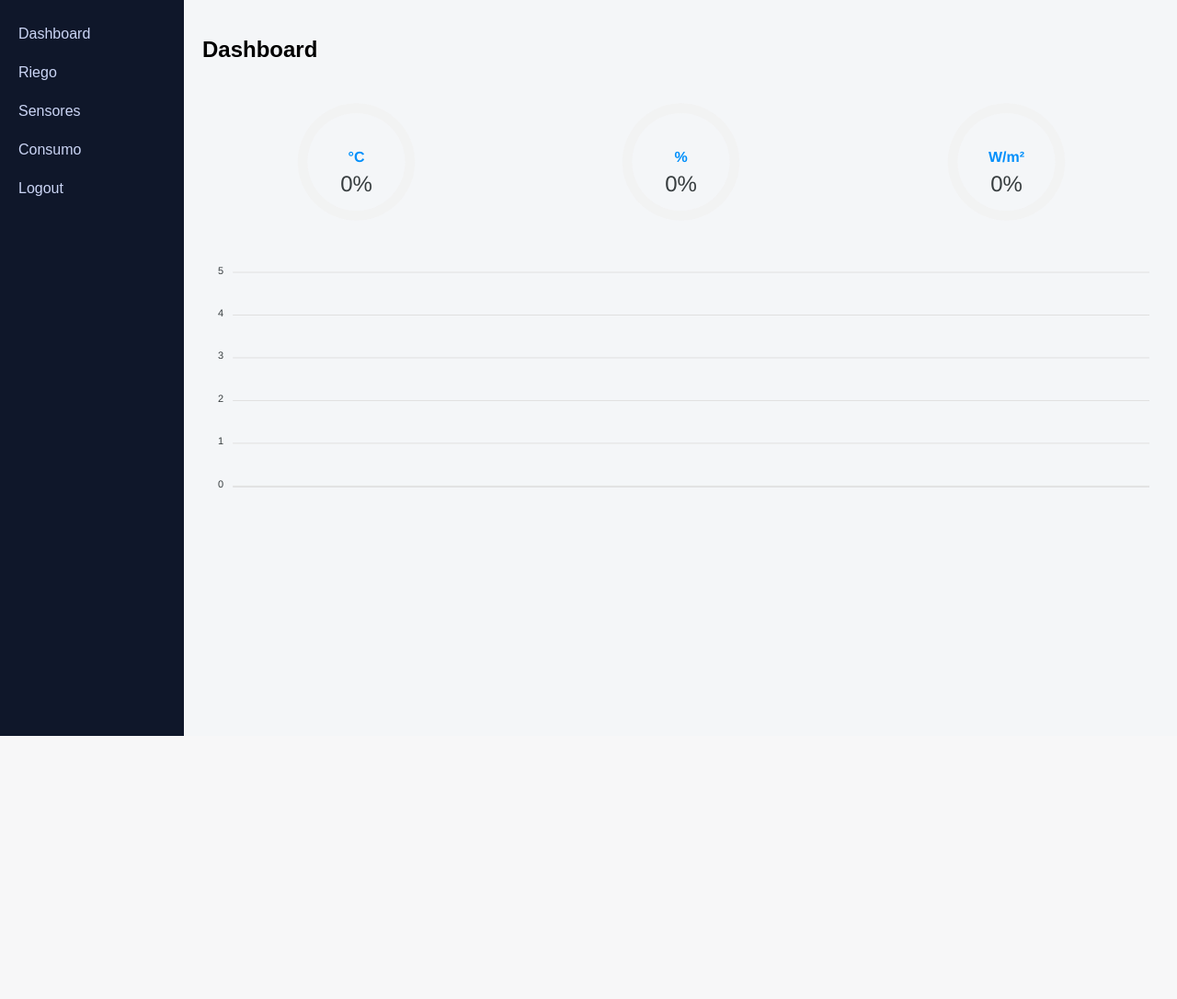
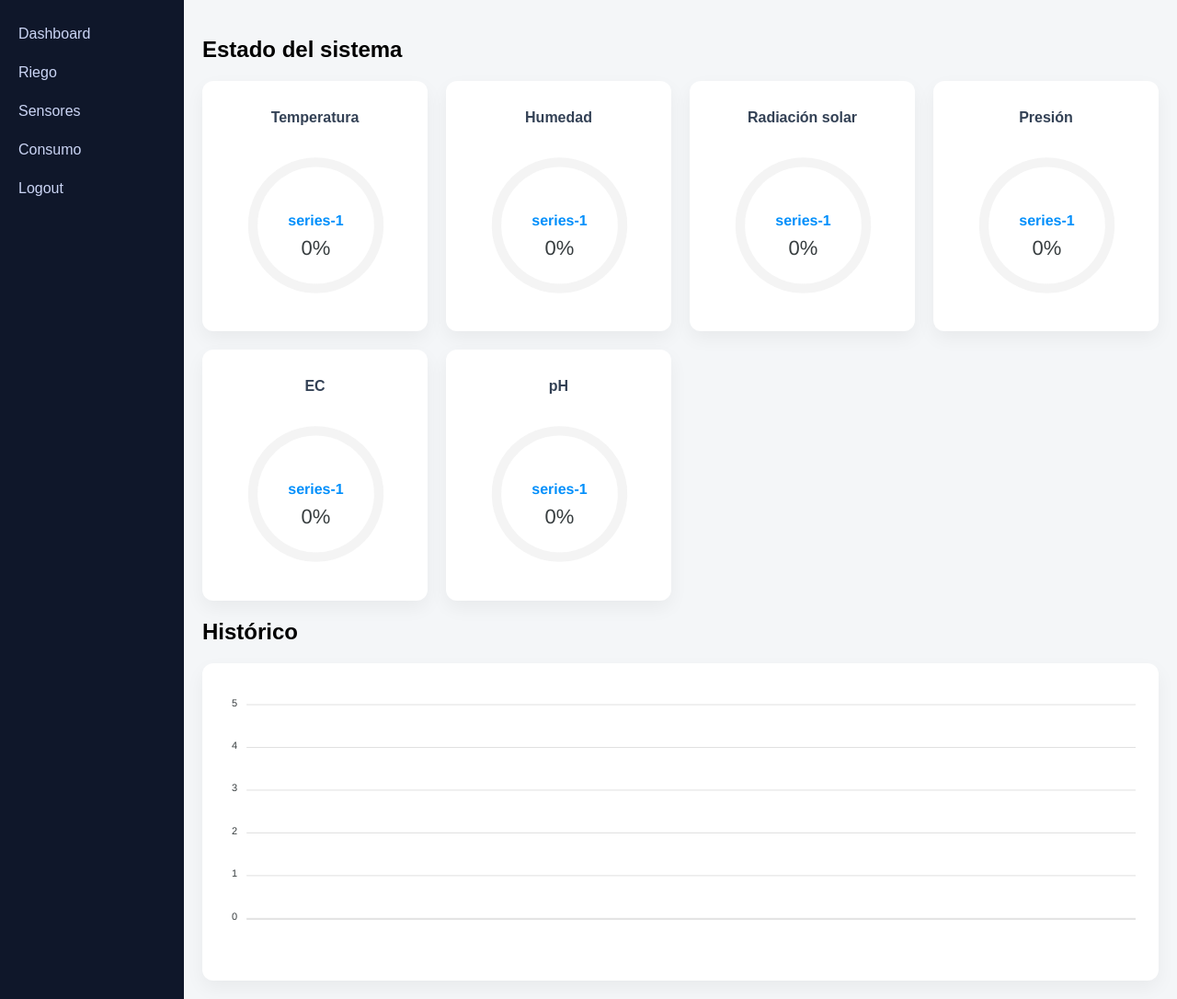
Before and after one commit to alexincambridge/irrigacion, a Flask app: template app/templates/dashboard.html in a window 1280 px wide. Shown: the part 110-1196 px from the top of the page at 92% size. Before the commit the page ends 910 px from the top, so only its background shows below. Run offline with Flask 3, Linux system fonts and the light colour scheme; the template is opened without the code that fills it, so the values that code supplies are empty; a map, chart or similar area stays blank; some libraries are stand-ins or nearby versions.

Commit message:
new design and remake

```diff
--- a/app/static/css/main.css
+++ b/app/static/css/main.css
@@ -7,3 +7,24 @@ body { margin:0; font-family:Arial, sans-serif; background:#f4f6f8; }
 .sidebar li a:hover { background:#1e293b; }
 .content { flex:1; padding:20px; }
 .gauge-grid { display:grid; grid-template-columns:repeat(auto-fit, minmax(200px,1fr)); gap:20px; }
+
+
+.card-grid {
+  display: grid;
+  grid-template-columns: repeat(auto-fit, minmax(240px, 1fr));
+  gap: 20px;
+}
+
+.card {
+  background: #ffffff;
+  border-radius: 12px;
+  padding: 15px;
+  box-shadow: 0 8px 20px rgba(0,0,0,0.05);
+}
+
+.card h3 {
+  text-align: center;
+  margin-bottom: 10px;
+  font-size: 16px;
+  color: #334155;
+}
--- a/app/static/js/dashboard.js
+++ b/app/static/js/dashboard.js
@@ -1,18 +1,13 @@
-// ---------- GAUGE FACTORY ----------
-
-function createGauge(selector, unit, max){
+function createGauge(el, max){
   const chart = new ApexCharts(
-    document.querySelector(selector),
+    document.querySelector(el),
     {
-      chart:{ type:"radialBar", height:200 },
+      chart:{ type:"radialBar", height:220 },
       series:[0],
-      labels:[unit],
       plotOptions:{
         radialBar:{
-          hollow:{ size:"60%" },
-          dataLabels:{
-            value:{ fontSize:"24px" }
-          }
+          hollow:{ size:"65%" },
+          dataLabels:{ value:{ fontSize:"22px" } }
         }
       },
       yaxis:{ max:max }
@@ -22,37 +17,32 @@ function createGauge(selector, unit, max){
   return chart
 }
 
-// ---------- GAUGES ----------
+// Gauges
+const tempGauge     = createGauge("#tempGauge", 50)
+const humGauge      = createGauge("#humGauge", 100)
+const solarGauge    = createGauge("#solarGauge", 1200)
+const pressureGauge = createGauge("#pressureGauge", 1100)
+const ecGauge       = createGauge("#ecGauge", 5)
+const phGauge       = createGauge("#phGauge", 14)
 
-const tempGauge     = createGauge("#tempGauge", "°C", 50)
-const humGauge      = createGauge("#humGauge", "%", 100)
-const solarGauge    = createGauge("#solarGauge", "W/m²", 1200)
-const pressureGauge = createGauge("#pressureGauge", "hPa", 1100)
-const ecGauge       = createGauge("#ecGauge", "mS/cm", 5)
-const phGauge       = createGauge("#phGauge", "pH", 14)
-
-// ---------- HISTORY CHART ----------
-
+// History
 const historyChart = new ApexCharts(
   document.querySelector("#historyChart"),
   {
     chart:{ type:"line", height:300 },
     series:[
-      { name:"Temperatura", data:[] },
-      { name:"Humedad", data:[] }
+      { name:"Temp", data:[] },
+      { name:"Hum", data:[] }
     ],
     xaxis:{ categories:[] }
   }
 )
 historyChart.render()
 
-// ---------- AJAX FUNCTIONS ----------
-
 async function updateLatest(){
-  try{
   const r = await fetch("/latest")
   const d = await r.json()
-    if(!d || d.temperature === null) return
+  if(!d.temperature) return
 
   tempGauge.updateSeries([d.temperature])
   humGauge.updateSeries([d.humidity])
@@ -60,37 +50,24 @@ async function updateLatest(){
   pressureGauge.updateSeries([d.pressure])
   ecGauge.updateSeries([d.ec])
   phGauge.updateSeries([d.ph])
-
-  }catch(e){
-    console.error("Latest error", e)
-  }
 }
 
 async function updateHistory(){
-  try{
   const r = await fetch("/history")
   const rows = await r.json()
 
   historyChart.updateOptions({
     series:[
-        { name:"Temperatura", data: rows.map(r=>r.temperature) },
-        { name:"Humedad", data: rows.map(r=>r.humidity) }
+      { name:"Temp", data: rows.map(r=>r.temperature) },
+      { name:"Hum", data: rows.map(r=>r.humidity) }
     ],
     xaxis:{
-        categories: rows.map(r=>r.time)
+      categories: rows.map(r=>r.timestamp)
     }
   })
-  }catch(e){
-    console.error("History error", e)
-  }
 }
 
-// ---------- INTERVALS ----------
-
-// Real-time (sensación live)
 updateLatest()
+updateHistory()
 setInterval(updateLatest, 3000)
-
-// Histórico
-updateHistory()
 setInterval(updateHistory, 60000)
--- a/app/templates/dashboard.html
+++ b/app/templates/dashboard.html
@@ -1,22 +1,46 @@
 {% extends 'base.html' %}
-
-
 {% block title %}Dashboard{% endblock %}
 
+{% block content %}
 
-{% block content %}
-<h2>Dashboard</h2>
+<h2>Estado del sistema</h2>
 
+<div class="card-grid">
+  <div class="card">
+    <h3>Temperatura</h3>
+    <div id="tempGauge"></div>
+  </div>
 
-<div class="gauge-grid">
-<div id="tempGauge"></div>
-<div id="humGauge"></div>
-<div id="solarGauge"></div>
+  <div class="card">
+    <h3>Humedad</h3>
+    <div id="humGauge"></div>
+  </div>
+
+  <div class="card">
+    <h3>Radiación solar</h3>
+    <div id="solarGauge"></div>
+  </div>
+
+  <div class="card">
+    <h3>Presión</h3>
+    <div id="pressureGauge"></div>
+  </div>
+
+  <div class="card">
+    <h3>EC</h3>
+    <div id="ecGauge"></div>
+  </div>
+
+  <div class="card">
+    <h3>pH</h3>
+    <div id="phGauge"></div>
+  </div>
 </div>
 
-
-<div id="historyChart"></div>
-
+<h2>Histórico</h2>
+<div class="card">
+  <div id="historyChart"></div>
+</div>
 
 <script src="{{ url_for('static', filename='js/dashboard.js') }}"></script>
 {% endblock %}
```
Lines whose indentation alone changed are shown as unchanged.
